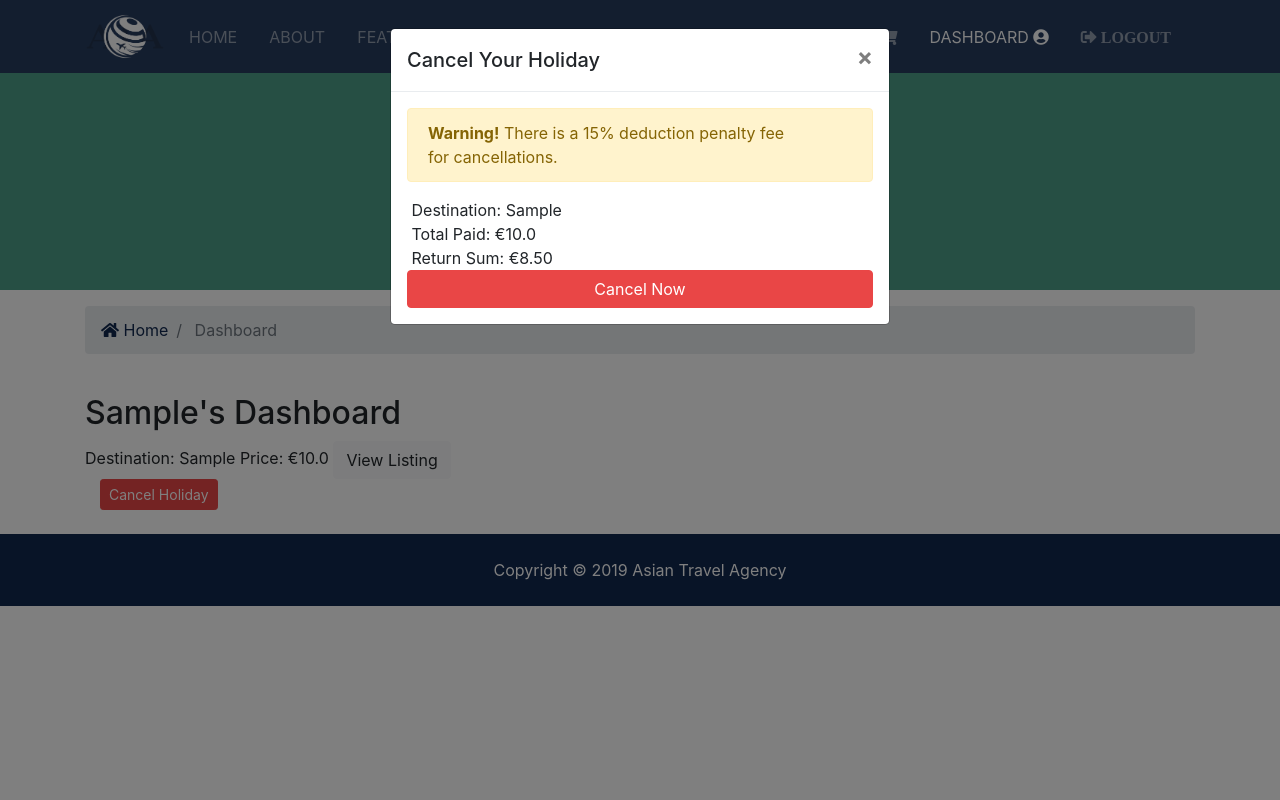
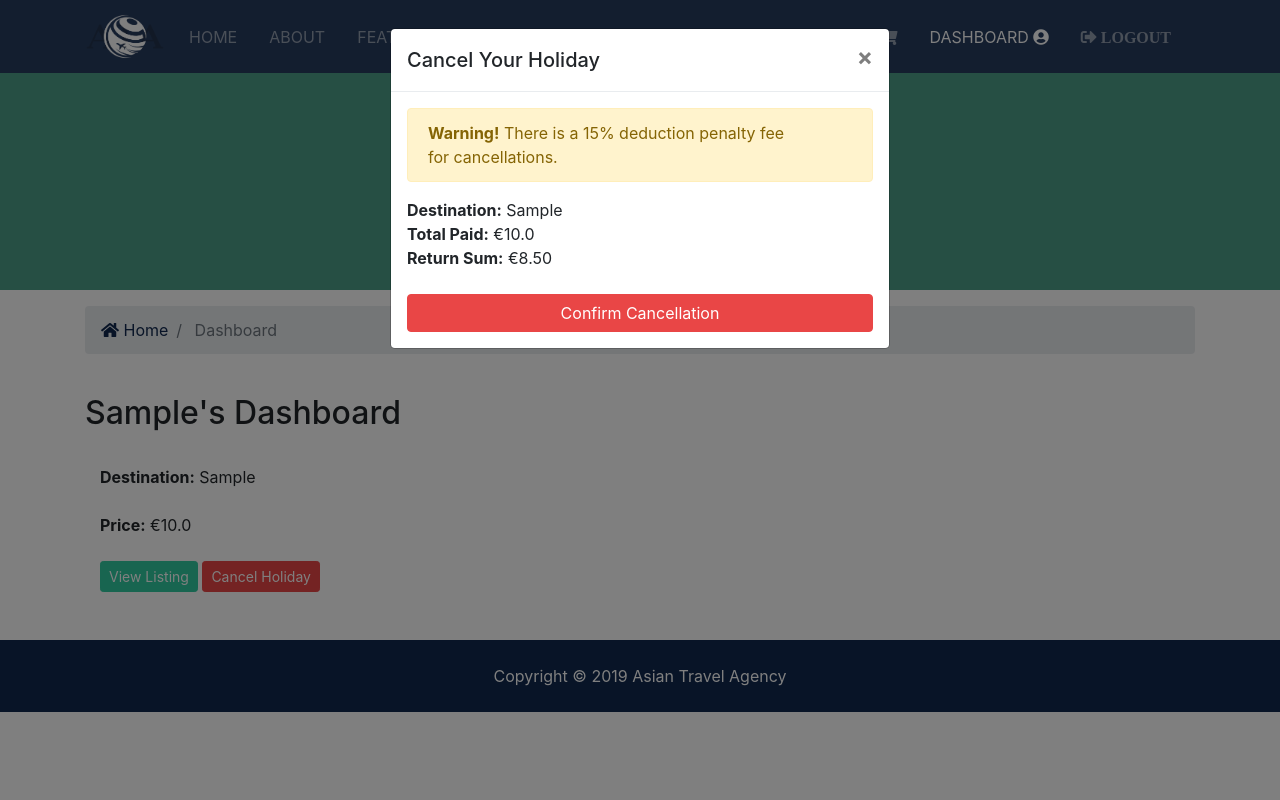
Before and after one commit to Iulian1997/asiantravelagency, a Django app: page /accounts/dashboard in a window 1280 px wide, after a click on "Cancel Holiday". Run offline with Django 3.2, Linux system fonts and the light colour scheme; a user stored in the database is signed in; tables that the repository leaves empty hold one stand-in row (values such as "Sample post"); some libraries are stand-ins or nearby versions.

Commit message:
Sending Emails

```diff
--- a/accounts/urls.py
+++ b/accounts/urls.py
@@ -9,5 +9,6 @@ urlpatterns = [
     path('order-summary', views.order_summary, name='order_summary'),
     path('updated-cart<int:destination_id>', views.delete_from_cart, name='delete_from_cart'),
     path('checkout', views.checkout, name='checkout'),
-    path('dashboard', views.dashboard, name='dashboard')
+    path('dashboard', views.dashboard, name='dashboard'),
+    path('updated-dashboard<int:ref_code><str:destination>', views.cancel_holiday, name='cancel_holiday'),
 ]
--- a/accounts/views.py
+++ b/accounts/views.py
@@ -1,6 +1,7 @@
 from django.shortcuts import render, redirect, get_object_or_404
 from django.contrib import messages
 from django.contrib.auth.models import User, auth
+from django.core.mail import send_mail
 
 from packages.models import Package
 from bookings.models import Booking
@@ -109,3 +110,27 @@ def delete_from_cart(request, destination_id):
     }
 
     return redirect(order_summary)
+
+def cancel_holiday(request, ref_code, destination):
+    holiday = Booking.objects.filter(ref_code=ref_code)
+
+    send_mail(
+            'Holiday Cancellation Reference Number '+str(ref_code),
+            'You have cancelled your holiday to ' + destination,
+            'xJJx97x@gmail.com',
+            ['Iulian.Gherman@mycit.ie'],
+            fail_silently=False
+        )
+
+    holiday.delete()
+
+    context = {
+        'holiday': holiday
+    }
+
+
+
+    messages.success(request, 'Holiday has now been cancelled.')
+
+
+    return redirect(dashboard)
--- a/bookings/models.py
+++ b/bookings/models.py
@@ -5,7 +5,7 @@ from packages.models import Package
 from destinations.models import Destination
 
 class Booking(models.Model):
-    ref_code = models.CharField(max_length=20)
+    ref_code = models.CharField(max_length=200)
     user_id = models.IntegerField(blank=True)
     is_ordered = models.BooleanField(default=False)
     destination = models.CharField(max_length=200)
@@ -16,5 +16,5 @@ class Booking(models.Model):
         return self.ref_code
 
     def get_cost(self):
-        x = self.cost / 100 * 15
-        return self.cost - x
+        cancel_fee = self.cost / 100 * 15
+        return self.cost - cancel_fee
--- a/templates/accounts/dashboard.html
+++ b/templates/accounts/dashboard.html
@@ -40,18 +40,31 @@
         <div class="row">
             <div class="col-md-12">
                 <h2>{{ user.first_name }}'s Dashboard</h2>
-
-
+                <br>
                 {% if bookings %}
                 {% for booking in bookings %}
-                Destination: {{ booking.destination}}
-                Price: €{{ booking.cost}}
-                <a class="btn btn-light" href="{% url 'destination' booking.destination_id %}
-                                        ">View Listing</a>
 
-                <div class="col-md-3">
-                    <button class="btn btn-danger btn-sm" data-toggle="modal" data-target="#inquiryModal">Cancel
-                        Holiday</button>
+                <div class="col-md-6 col-lg-4 mb-4">
+                    <div class="row">
+                        <div class="col">
+                            <strong>Destination:</strong> {{ booking.destination }}
+                        </div>
+                    </div>
+                    <br>
+                    <div class="row">
+                        <div class="col">
+                            <strong>Price:</strong> €{{ booking.cost}}
+                        </div>
+                    </div>
+                    <br>
+                    <div class="row">
+                        <div class="col">
+                            <a class="btn btn-secondary btn-sm" href="{% url 'destination' booking.destination_id %}
+                                ">View Listing</a>
+                            <button class="btn btn-danger btn-sm" data-toggle="modal" data-target="#inquiryModal">Cancel
+                                Holiday</button>
+                        </div>
+                    </div>
                 </div>
 
                 <div class="modal fade" id="inquiryModal" role="dialog">
@@ -66,15 +79,23 @@
                             {% if bookings %}
                             <div class="modal-body">
                                 <div class="alert alert-warning alert-dismissible fade show">
-                                    <strong>Warning!</strong> There is a 15% deduction penalty fee for cancellations.
+                                    <strong>Warning!</strong> There is a 15% deduction penalty fee for
+                                    cancellations.
 
                                 </div>
-                                <label for="booking"></label> Destination: {{ booking.destination }}
+                                <label for="booking"></label><strong>Destination:</strong> {{ booking.destination }}
                                 <br>
-                                <label for="booking"></label> Total Paid: €{{ booking.cost }}
+                                <label for="booking"></label><strong>Total Paid:</strong> €{{ booking.cost }}
                                 <br>
-                                <label for="booking"></label> Return Sum: €{{ booking.get_cost |floatformat:2}}
-                                <input type="submit" value="Cancel Now" class="btn btn-block btn-danger">
+                                <label for="booking"></label><strong>Return Sum:</strong>
+                                €{{ booking.get_cost |floatformat:2}}
+                                <div class="row">
+                                    <div class="col">
+                                        <br>
+                                        <a href="{% url 'cancel_holiday' booking.ref_code booking.destination %}"
+                                            class="btn btn-block btn-danger"">Confirm Cancellation</a>
+                                    </div>
+                                </div>
 
                             </div>
                             {% endif %}
--- a/templates/pages/index.html
+++ b/templates/pages/index.html
@@ -15,9 +15,7 @@
                 <h1 class="display-4 mb-4">
                     Booking Your Next Holiday Just Got Easy
                 </h1>
-                <p class="lead">Lorem ipsum dolor sit, amet consectetur adipisicing elit. Recusandae quas, asperiores
-                    eveniet vel nostrum magnam
-                    voluptatum tempore! Consectetur, id commodi!</p>
+                <p class="lead">Here at Asian Travel Agency (ATA) we provide a wide range of holiday destinations. We specialise in holidays to Thailand and China at an affordable price.</p>
                 <div class="search">
                     <form action="{% url 'search' %}">
                         <!-- Form Row 1 -->
--- a/templates/partials/_footer.html
+++ b/templates/partials/_footer.html
@@ -1,5 +1,6 @@
 <!-- Footer -->
 <footer id="main-footer" class="py-4 bg-primary text-white text-center">
+
         Copyright &copy;
         <span class="year"></span> Asian Travel Agency
     </footer>
```
Also changed, not shown: bookings/extras.py (added, +11 -0 lines), bookings/views.py (+15 -1 lines), packages/views.py (+7 -8 lines), bookings/migrations/0009_auto_20191203_1940.py (added), bookings/migrations/0010_auto_20191203_1941.py (added), bookings/migrations/0011_auto_20191203_2000.py (added), bookings/migrations/0012_auto_20191203_2011.py (added), bookings/migrations/0013_auto_20191203_2015.py (added), bookings/migrations/0014_auto_20191203_2016.py (added), bookings/migrations/0015_auto_20191203_2123.py (added), bookings/migrations/0016_auto_20191203_2157.py (added), bookings/migrations/0017_auto_20191203_2204.py (added).
